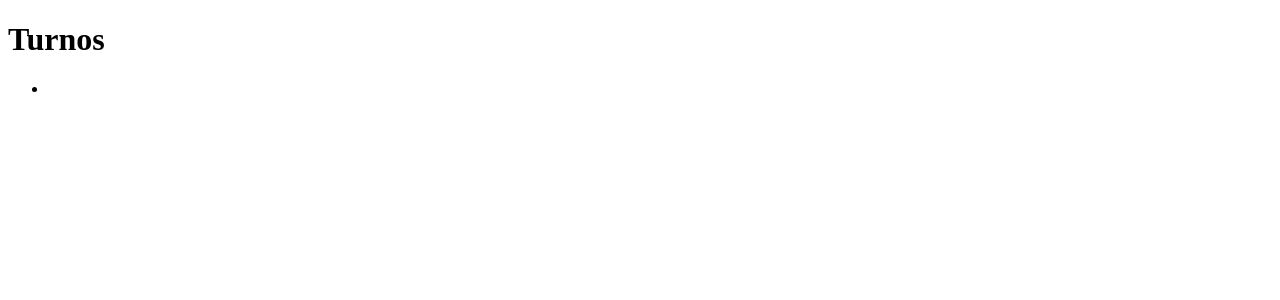
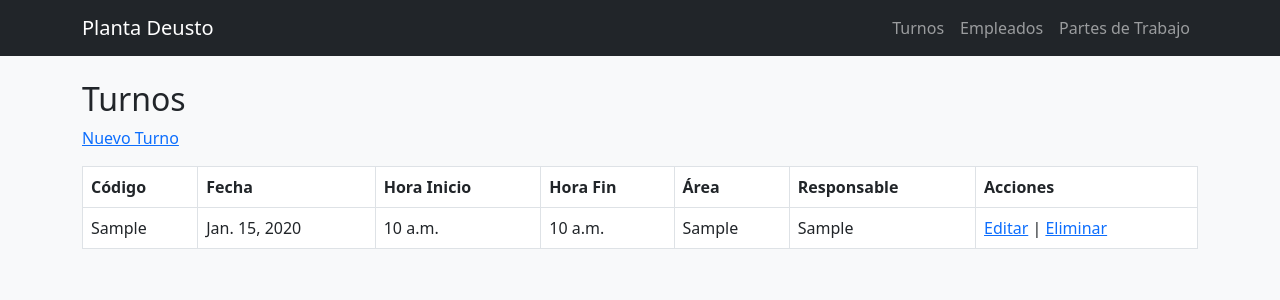
Before and after one commit to Txemaaa/IW-GRUPO5-E2, a Django app: page /turnos/ in a window 1280 px wide. Before the commit the part shown is almost empty. Shown: the top 300 px of the page. Run offline with Django 5.2, Linux system fonts and the light colour scheme; tables that the repository leaves empty hold one stand-in row (values such as "Sample post").

Commit message:
Modificación listas de turnos

```diff
--- a/Deusto_Plant_Operations/Gestion/templates/Gestion/lista_turnos.html
+++ b/Deusto_Plant_Operations/Gestion/templates/Gestion/lista_turnos.html
@@ -1,14 +1,42 @@
-<!DOCTYPE html>
-<html>
-<head>
-    <title>Turnos</title>
-</head>
-<body>
-    <h1>Turnos</h1>
-    <ul>
+{% extends 'Gestion/index.html' %}
+
+{% block content %}
+
+<h2>Turnos</h2>
+<a href="{% url 'crear_turno' %}">Nuevo Turno</a>
+
+<table class="table table-bordered mt-3">
+    <thead>
+        <tr>
+            <th>Código</th>
+            <th>Fecha</th>
+            <th>Hora Inicio</th>
+            <th>Hora Fin</th>
+            <th>Área</th>
+            <th>Responsable</th>
+            <th>Acciones</th>
+        </tr>
+    </thead>
+    <tbody>
         {% for turno in turnos %}
-            <li>{{ turno.nombre }}</li>
+        <tr>
+            <td>{{ turno.codigo }}</td>
+            <td>{{ turno.fecha }}</td>
+            <td>{{ turno.hora_inicio }}</td>
+            <td>{{ turno.hora_fin }}</td>
+            <td>{{ turno.area_trabajo }}</td>
+            <td>{{ turno.responsable }}</td>
+            <td>
+                <a href="{% url 'editar_turno' turno.pk %}">Editar</a> |
+                <a href="{% url 'borrar_turno' turno.pk %}">Eliminar</a>
+            </td>
+        </tr>
+        {% empty %}
+        <tr>
+            <td colspan="7">No hay turnos.</td>
+        </tr>
         {% endfor %}
-    </ul>
-</body>
-</html>
+    </tbody>
+</table>
+
+{% endblock %}
```
